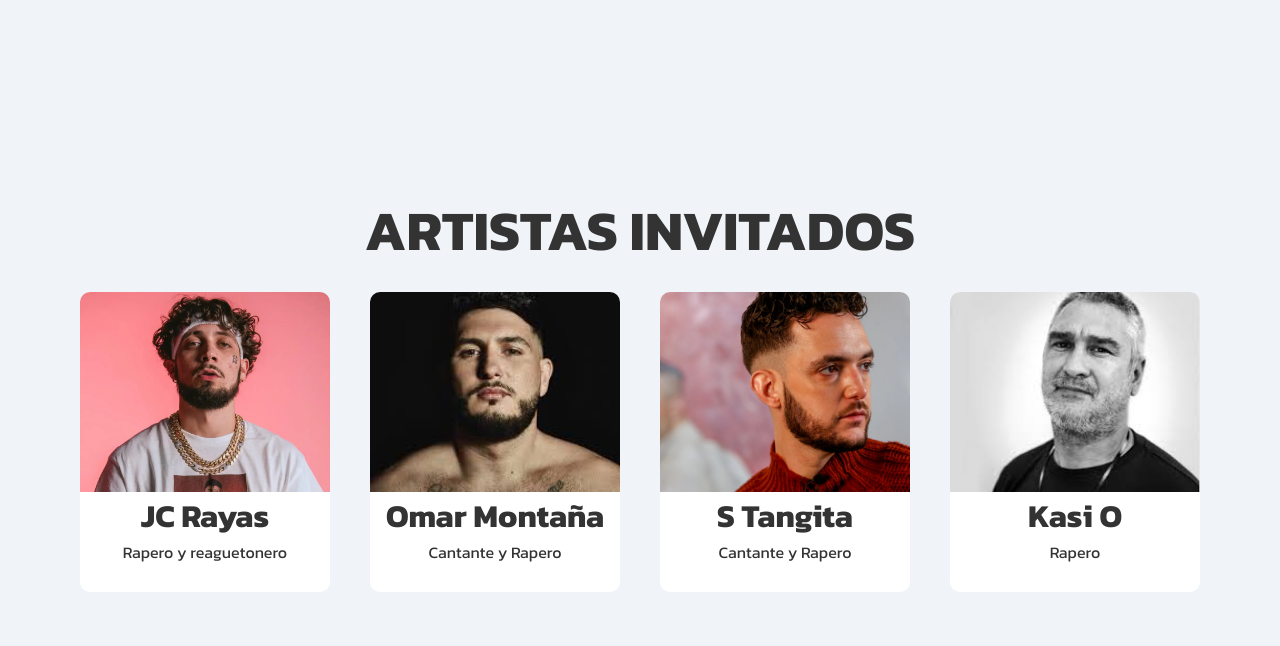
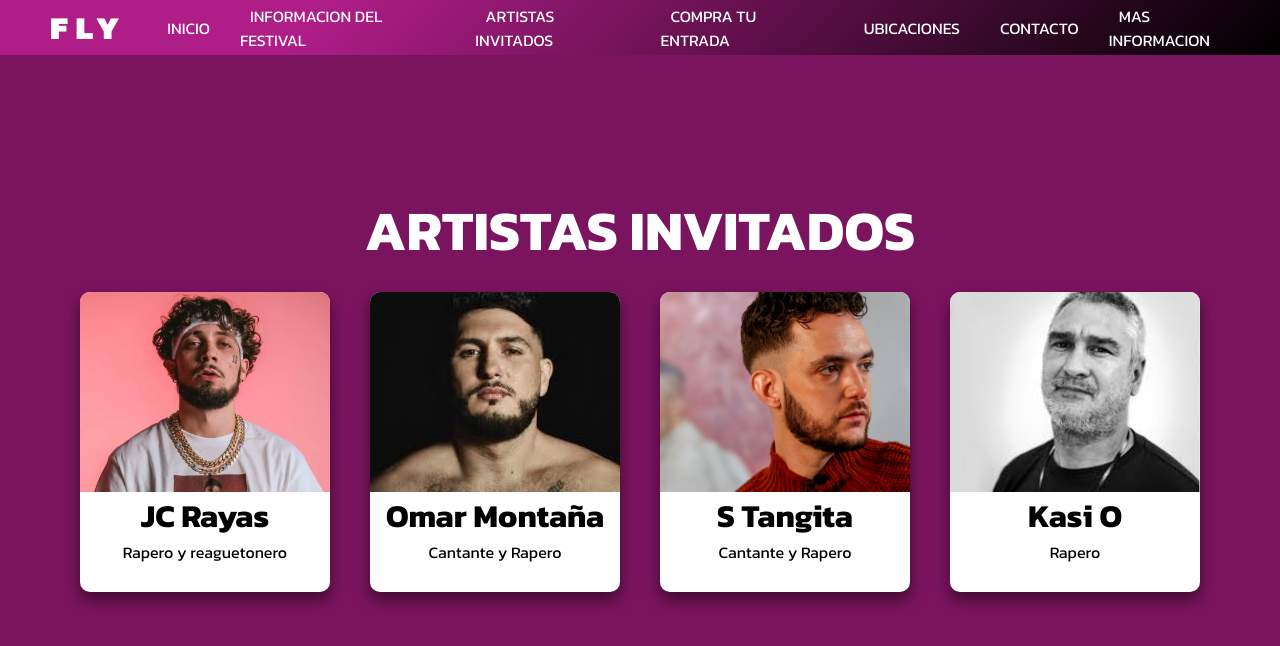
Before and after one commit to AdrianMartinFlores/Pagina-Eventos, a plain HTML site: page Fernando Baena/ArtistasInvitados.html in a window 1280 px wide. Drawn offline with Linux system fonts and the light colour scheme; files whose address does not match are found by name.

Commit message:
commit all

```diff
--- a/Fernando Baena/ArtistasInvitados.html
+++ b/Fernando Baena/ArtistasInvitados.html
@@ -9,6 +9,18 @@
 <body>
     <header>
         <h1 class="title-page">ARTISTAS INVITADOS</h1>
+        <nav>
+            <ul class="nav-bar" class="text">
+                <li class="logo"><a href="#">FLY</a></li>
+                <li class="ul-element"><a href="">INICIO</a></li>
+                <li class="ul-element"><a href="">INFORMACION DEL FESTIVAL</a></li>
+                <li class="ul-element"><a href="">ARTISTAS INVITADOS</a></li>
+                <li class="ul-element"><a href="">COMPRA TU ENTRADA</a></li>
+                <li class="ul-element"><a href="">UBICACIONES</a></li>
+                <li class="ul-element"><a href="">CONTACTO</a></li>
+                <li class="ul-element"><a href="">MAS INFORMACION</a></li>
+            </ul>
+        </nav>
     </header>
     <main>
 
@@ -39,7 +51,7 @@
         <div class="artist-card">
             <div class="card-inner">
                 <div class="front-card">
-                    <img class="ctangana" src="images/104.webp" alt="c tangana">
+                    <img class="ctangana" src="images/104.webp  " alt="c tangana">
                     <h1>S Tangita</h1>
                     <p class="description">Cantante y Rapero</p>
                 </div>
--- a/Fernando Baena/style.css
+++ b/Fernando Baena/style.css
@@ -10,8 +10,7 @@
 
 body {
     font-family: Arial, sans-serif;
-    background-color: #f0f4f8;
-    color: #333;
+    background-color: #7b145f;
     display: flex;
     flex-direction: column;
     align-items: center;
@@ -19,9 +18,44 @@ body {
     min-height: 100vh;
     padding: 20px;
 }
+.nav-bar {
+    list-style: none;
+    text-decoration: none;
+    margin: 0;
+    height: 55px;
+    padding: 8px 20px;
+    display: flex;
+    justify-content: space-between;
+    align-items: center;
+    gap: 20px;
+    background: linear-gradient(135deg, rgb(175, 29, 136, 1) 25%, rgba(0, 0, 0, 1) 100%); /* Adjust the angle and percentage values for position and spread */
+    color: white;
+    position: fixed;
+    top: 0;
+    left: 0;
+    right: 0;
+    z-index: 1000;
+}
+
+.nav-bar .logo {
+    margin-right: auto;
+    padding-left: 20px;
+    font-size: xx-large;
+    letter-spacing: 8px;
+    font-family: kanit;
+    font-weight: 900;
+}
+
+.nav-bar a {
+    color: white;
+    text-decoration: none;
+    font-family: kanit;
+    padding: 0 10px;
+}
 
 .title-page{
     font-size: 3.5rem;
+    color: #fff;
 }
 
 main {
@@ -35,6 +69,12 @@ main {
 .artist-card {
     perspective: 1000px;
     margin: 20px;
+    box-shadow: 0 8px 15px rgba(0, 0, 0, 0.5);
+    border-radius: 10px;
+}
+
+.artist-card:hover {
+    box-shadow: 0 12px 25px rgba(0, 0, 0, 0.8);
 }
 
 .card-inner {
@@ -56,6 +96,10 @@ main {
     backface-visibility: hidden;
     border-radius: 10px;
     overflow: hidden;
+}
+
+.description{
+    color: #000000;
 }
 
 .front-card {
```
